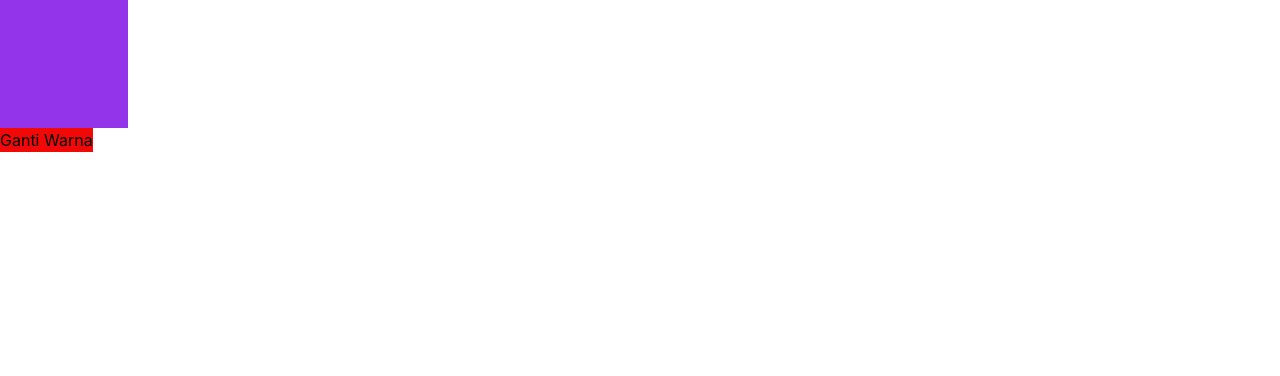
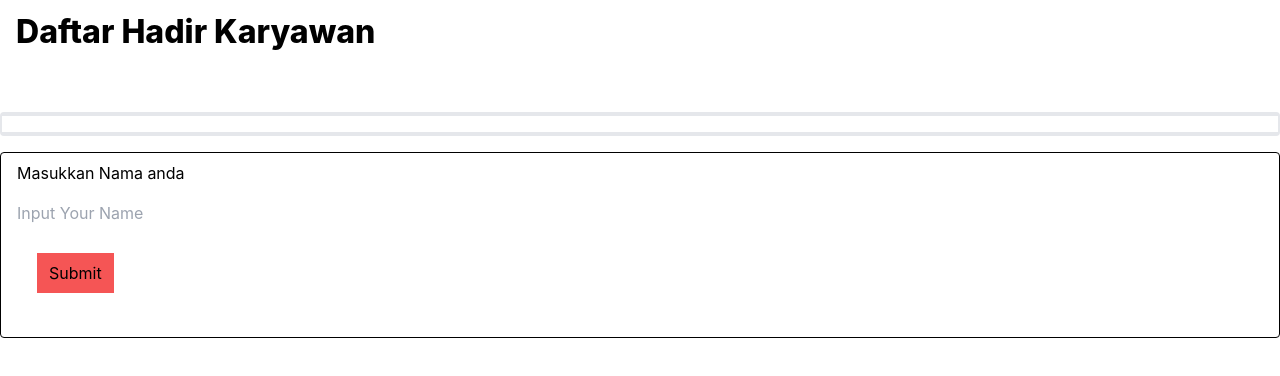
Before and after one commit to Faqih15/aplikasi-presensi, a React (Create React App) app: page / in a window 1280 px wide. Shown: the top 376 px of the page. Built offline with nearby package versions, Linux system fonts and the light colour scheme.

Commit message:
daftar hadir karyawan jadi

```diff
--- a/src/App.js
+++ b/src/App.js
@@ -1,11 +1,16 @@
 import logo from './logo.svg';
 import './App.css';
 import Gantiwarna from './pages/Gantiwarna';
+import Acontoh from './pages/Acontoh';
+import Hadir from './presensi/Hadir';
 
 function App() {
   return (
     <div>
-      <Gantiwarna />
+      {/* <Gantiwarna /> */}
+      {/* <Acontoh /> */}
+      < Hadir />
+
     </div>
   );
 }
--- /dev/null
+++ b/src/pages/Acontoh.js
@@ -0,0 +1,9 @@
+import React from 'react'
+
+function Acontoh() {
+  return (
+    <div>Acontoh</div>
+  )
+}
+
+export default Acontoh
--- a/src/pages/Gantiwarna.js
+++ b/src/pages/Gantiwarna.js
@@ -1,7 +1,9 @@
-import React, { useState } from 'react'
+import React, { useState } from 'react';
+import Vwarna from './Vwarna'
+import Ubahwarna from './Ubahwarna'
 
 function Gantiwarna() {
-    const warna = ["bg-purple-600", "bg-lime-500", "bg-red-600", "bg-blue-600"]
+    const warna = ["bg-purple-600", "bg-lime-500", "bg-blue-600", "bg-red-600"]
     const [index, setIndex] = useState(0)
 
     const fungsiganti = () => {
@@ -11,10 +13,14 @@ function Gantiwarna() {
             setIndex(index + 1)
         }
     }
+
     return (
         <div >
             <div className={`${warna[index]} w-[8rem] h-[8rem]`}></div>
-            <button onClick={fungsiganti} className={`bg-[#f30808]`}>Ganti Warna</button>
+            <button onClick={fungsiganti} className={`bg-blue-500 text-white font-bold py-2 px-6 rounded opacity-90`}>
+                Ganti Warna
+            </button>
+            <Ubahwarna a={warna} b={index} c={setIndex} d={fungsiganti} coba={Vwarna} />
         </div>
     )
 }
--- /dev/null
+++ b/src/presensi/Hadir.js
@@ -0,0 +1,91 @@
+import React, { useEffect, useState } from 'react'
+
+function Hadir() {
+  const [list, setList] = useState([])
+
+  useEffect(() => {
+    if (localStorage.getItem("data hadir")) {
+      setList(JSON.parse(localStorage.getItem("data hadir"))) //
+    }
+  }, [])
+
+  const fungsihadir = (event) => {
+    event.preventDefault();
+    const now = new Date()
+    const jamMasuk = now.getHours() + ':' + now.getMinutes() + ':' + now.getSeconds()
+    const nama = event.target.label.value
+    const listBaru = { nama: nama, jamMasuk: jamMasuk, jamKeluar: "" }
+    const tambahkan = list.concat(listBaru)
+    localStorage.setItem("data hadir", JSON.stringify(tambahkan))
+
+    setList(tambahkan)
+
+    event.target.label.value = ""
+
+  }
+
+  const fungsikeluar = (e, index) => {
+    e.preventDefault()
+    const now = new Date()
+    const jamKeluar = now.getHours() + ':' + now.getMinutes() + ':' + now.getSeconds()
+
+    const newList = [...list]
+    newList[index].jamKeluar = jamKeluar
+    setList(newList)
+
+    console.log(newList);
+    console.log(index);
+    console.log(jamKeluar);
+  }
+
+  return (
+    <div>
+      <div className='h-[6rem]'>
+        <p className='py-2 px-4 text-black font-extrabold text-[2rem]'>Daftar Hadir Karyawan</p >
+      </div>
+
+      <div className="grid items-center space-x-5 border-x-2	border-y-4 my-4 px-4 py-2 rounded ">
+        {list.map((item, index) => {
+          return (
+            <div key={index} className="flex justify-between items-center">
+              <p>{item.nama}</p>
+              <p>{item.jamMasuk}</p>
+              <button key={index}
+                className="bg-[#0f0cd8] px-3 py-2 m-5"
+                onClick={(e) => { fungsikeluar(e, index) }}>
+
+                Keluar
+              </button>
+              <p>{item.jamKeluar}</p>
+            </div>
+          )
+        })}
+      </div>
+      <form
+        onSubmit={fungsihadir}
+        className="outline-none bg-white items-center border border-black px-4 py-2 rounded"
+      >
+        <h3>Masukkan Nama anda</h3>
+        <div className="my-4">
+          <input
+            className=" focus-within:outline-[#92ff00] w-full outline-2 mb-2"
+            name="label"
+            type="text"
+            placeholder="Input Your Name"
+            autoComplete="off"
+            required
+          />
+          <button
+            className="bg-[#f55555] px-3 py-2 m-5"
+            type="submit">
+            Submit
+          </button>
+        </div>
+      </form>
+    </div>
+  )
+
+
+}
+
+export default Hadir
--- /dev/null
+++ b/src/presensi/User.js
@@ -0,0 +1,9 @@
+import React from 'react'
+
+function User() {
+  return (
+    <div>User</div>
+  )
+}
+
+export default User
```
Also changed, not shown: src/pages/Ubahwarna.js (+0 -12 lines).
